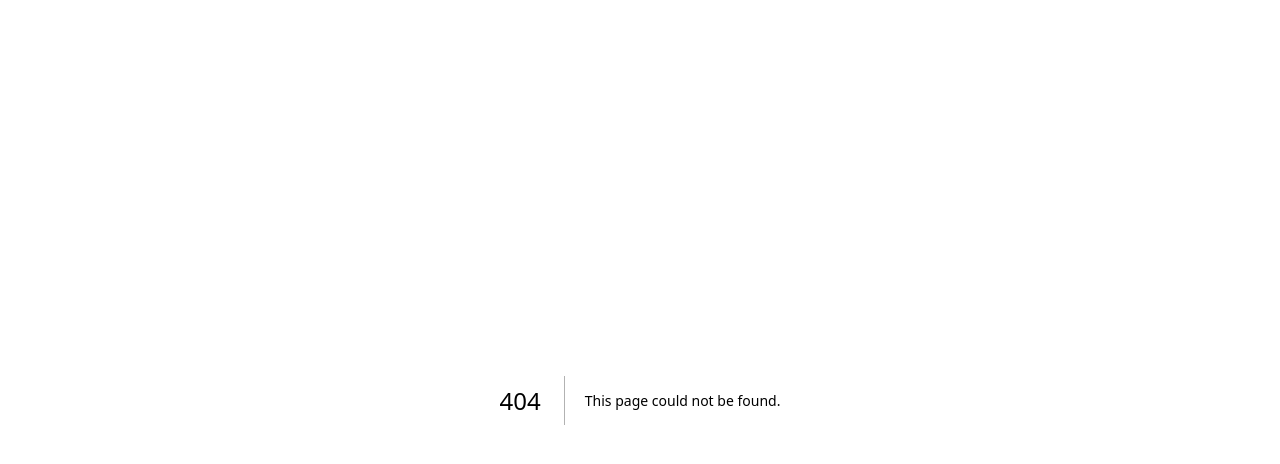
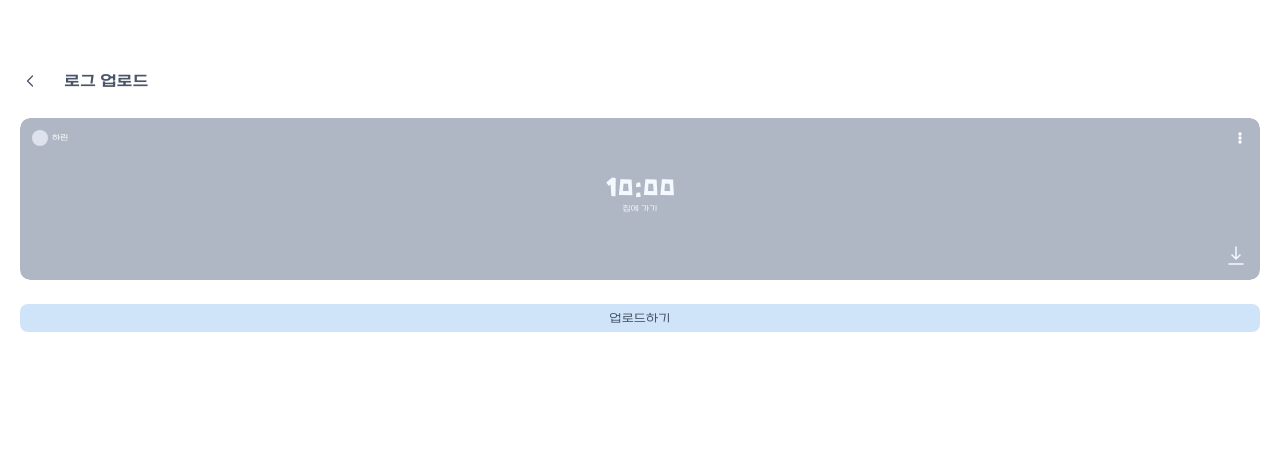
Before and after one commit to slaves-of-jihye/kolog-FE, a Next.js app: page /log/upload in a window 1280 px wide. Before the commit this address had no page. Shown: the top 464 px of the page. Built offline with nearby package versions, Linux system fonts and the light colour scheme.

Commit message:
feat:: 영상 업로드 페이지

```diff
--- /dev/null
+++ b/src/app/log/upload/page.tsx
@@ -0,0 +1,5 @@
+import { LogUpload } from '@/widgets/log-upload';
+
+const Upload = () => <LogUpload />;
+
+export default Upload;
--- /dev/null
+++ b/src/widgets/log-upload/index.ts
@@ -0,0 +1 @@
+export { LogUpload } from './ui/LogUpload';
--- /dev/null
+++ b/src/widgets/log-upload/ui/LogUpload.tsx
@@ -0,0 +1,90 @@
+'use client';
+
+import { useEffect, useState } from 'react';
+import { useRouter } from 'next/navigation';
+import DownloadIcon from '@/shared/assets/icons/download.svg';
+import NavArrowLeft from '@/shared/assets/icons/nav-arrow-left.svg';
+import { Profile } from '@/shared/ui';
+import MoreVertical from '@/shared/assets/icons/more-vertical.svg';
+
+const SESSION_KEY = 'uploadVideoUrl';
+
+export const LogUpload = () => {
+  const router = useRouter();
+  // lazy initializer로 SSR 안전하게 sessionStorage 읽기
+  const [videoUrl] = useState<string | null>(() => {
+    if (typeof window === 'undefined') return null;
+    return sessionStorage.getItem(SESSION_KEY);
+  });
+
+  useEffect(() => {
+    return () => {
+      if (videoUrl) URL.revokeObjectURL(videoUrl);
+    };
+  }, [videoUrl]);
+
+  const handleUpload = () => {
+    // TODO: API 연동
+    sessionStorage.removeItem(SESSION_KEY);
+    router.push('/');
+  };
+
+  return (
+    <div className="relative min-h-screen w-full bg-white">
+      <div className="flex flex-col gap-6 px-5 pt-[4.25rem] pb-16">
+        {/* 헤더 */}
+        <div className="flex h-[1.625rem] items-center gap-6">
+          <button type="button" aria-label="뒤로가기" onClick={() => router.back()}>
+            <NavArrowLeft className="size-5 stroke-gray-600" />
+          </button>
+          <p className="text-base font-bold text-gray-600">로그 업로드</p>
+        </div>
+
+        {/* 비디오 카드 */}
+        <div className="relative flex h-[10.125rem] w-full flex-col items-center justify-between overflow-hidden rounded-[0.625rem] p-3">
+          {videoUrl ? (
+            <video
+              src={videoUrl}
+              autoPlay
+              muted
+              playsInline
+              loop
+              className="absolute inset-0 h-full w-full rounded-[0.625rem] object-cover"
+            />
+          ) : (
+            <div className="absolute inset-0 rounded-[0.625rem] bg-gray-300" />
+          )}
+          <div className="absolute inset-0 rounded-[0.625rem] bg-black/10" />
+
+          <div className="relative flex w-full items-center justify-between">
+            <div className="flex items-center gap-1">
+              <Profile className="size-4" />
+              <p className="text-[0.5rem] tracking-[0.01rem] whitespace-nowrap text-white">하린</p>
+            </div>
+            <MoreVertical className="size-4 fill-white" />
+          </div>
+
+          <div className="text-primary-50 relative flex flex-col items-center text-center">
+            <p className="font-display text-[2rem] leading-[0.9] whitespace-nowrap">10:00</p>
+            <p className="text-[0.5rem] tracking-[0.01rem]">집에 가기</p>
+          </div>
+
+          <div className="relative flex w-full items-center justify-end">
+            <button type="button" aria-label="저장" className="text-primary-50 size-6">
+              <DownloadIcon className="stroke-primary-50 size-full" />
+            </button>
+          </div>
+        </div>
+
+        {/* 업로드 버튼 */}
+        <button
+          type="button"
+          onClick={handleUpload}
+          className="bg-primary-100 flex h-7 w-full items-center justify-center rounded-[0.5rem] text-[0.75rem] tracking-[0.015rem] text-gray-600"
+        >
+          업로드하기
+        </button>
+      </div>
+    </div>
+  );
+};
--- a/src/widgets/my-log/ui/MyLog.tsx
+++ b/src/widgets/my-log/ui/MyLog.tsx
@@ -1,18 +1,21 @@
 'use client';
 
 import { useEffect } from 'react';
+import { useRouter } from 'next/navigation';
 import { CameraPermissionGuide, VideoRecorder, useVideoRecord } from '@/features/video-record';
 import { LogCard } from '@/shared/ui';
 
 export const MyLog = () => {
+  const router = useRouter();
   const { state, blob, stream, openCamera, flipCamera, startRecording, closeCamera } =
     useVideoRecord(2000);
 
   useEffect(() => {
-    if (state === 'done' && blob) {
-      // TODO: 로그 작성 페이지로 이동 (blob 전달)
-    }
-  }, [state, blob]);
+    if (state !== 'done' || !blob) return;
+    const url = URL.createObjectURL(blob);
+    sessionStorage.setItem('uploadVideoUrl', url);
+    router.push('/log/upload');
+  }, [state, blob, router]);
 
   return (
     <>
```
Also changed, not shown: src/shared/assets/icons/download.svg (added), src/shared/assets/icons/nav-arrow-left.svg (added).
